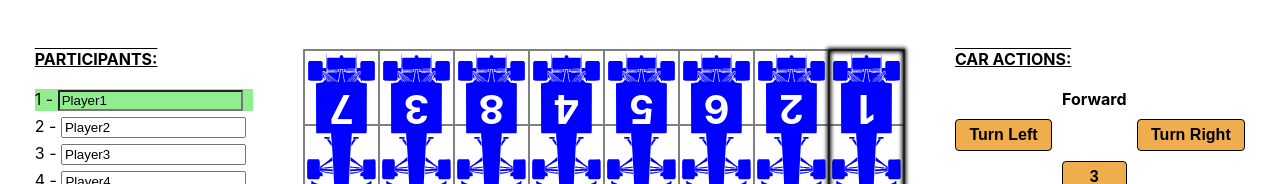
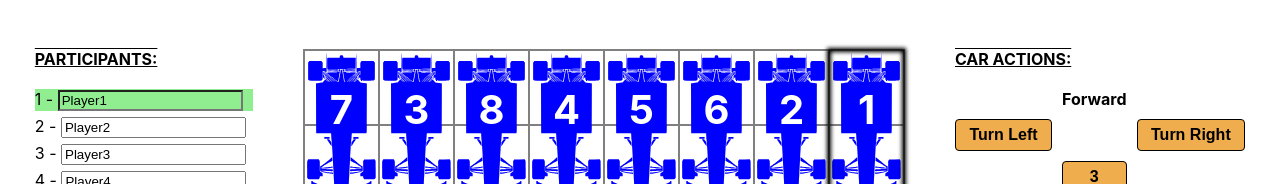
Before and after one commit to keenethics/reparking_game, a React (Create React App) app: page / in a window 1280 px wide. Shown: the top 184 px of the page. Built offline with nearby package versions, Linux system fonts and the light colour scheme.

Commit message:
Rotate car numbers on roof depending on the direction

```diff
--- a/src/components/Car.js
+++ b/src/components/Car.js
@@ -3,7 +3,7 @@ import { CarDirection, Game } from '../helpers';
 import styles from '../styles/Car.module.css';
 
 function Car({ car }) {
-  const calcRotationDegrees = (carDirection) => {
+  const getCarRotation = () => {
     switch(car.direction) {
       case CarDirection.up:
         return 0;
@@ -15,6 +15,18 @@ function Car({ car }) {
         return 90;
     }
   };
+  const getNumberRotation = () => {
+    switch(car.direction) {
+      case CarDirection.up:
+        return 0;
+      case CarDirection.down:
+        return 180;
+      case CarDirection.left:
+        return 90;
+      case CarDirection.right:
+        return 270;
+    }
+  };
 
   return (
     <div
@@ -24,10 +36,15 @@ function Car({ car }) {
         height: `${Game.carHeight}px`,
         top: `${car.coordinate.top}px`,
         left: `${car.coordinate.left}px`,
-        transform: `rotate(${calcRotationDegrees(car.direction)}deg)`,
+        transform: `rotate(${getCarRotation()}deg)`,
       }}
     >
-      <div className={styles.number}>{car.number}</div>
+      <div
+        className={styles.number}
+        style={{ transform: `rotate(${getNumberRotation()}deg)` }}
+      >
+        {car.number}
+      </div>
     </div>
   );
 }
```
